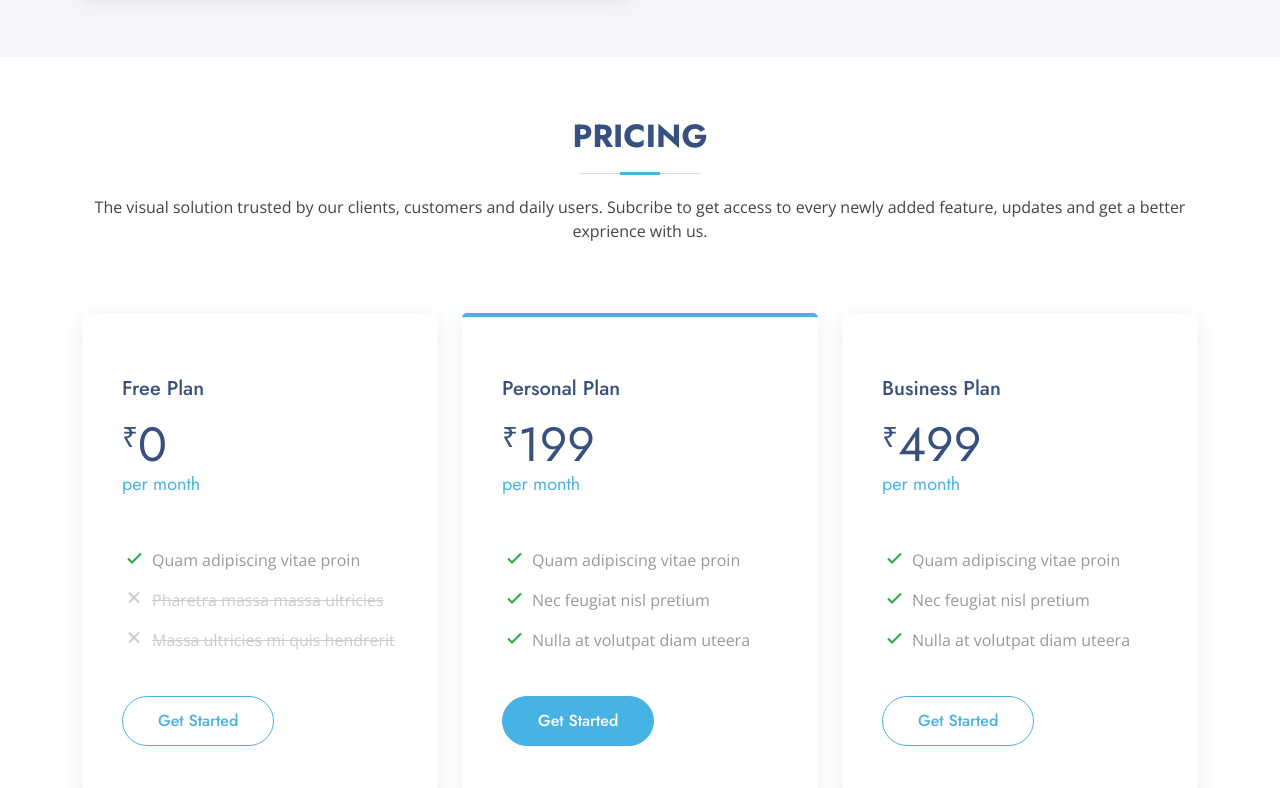
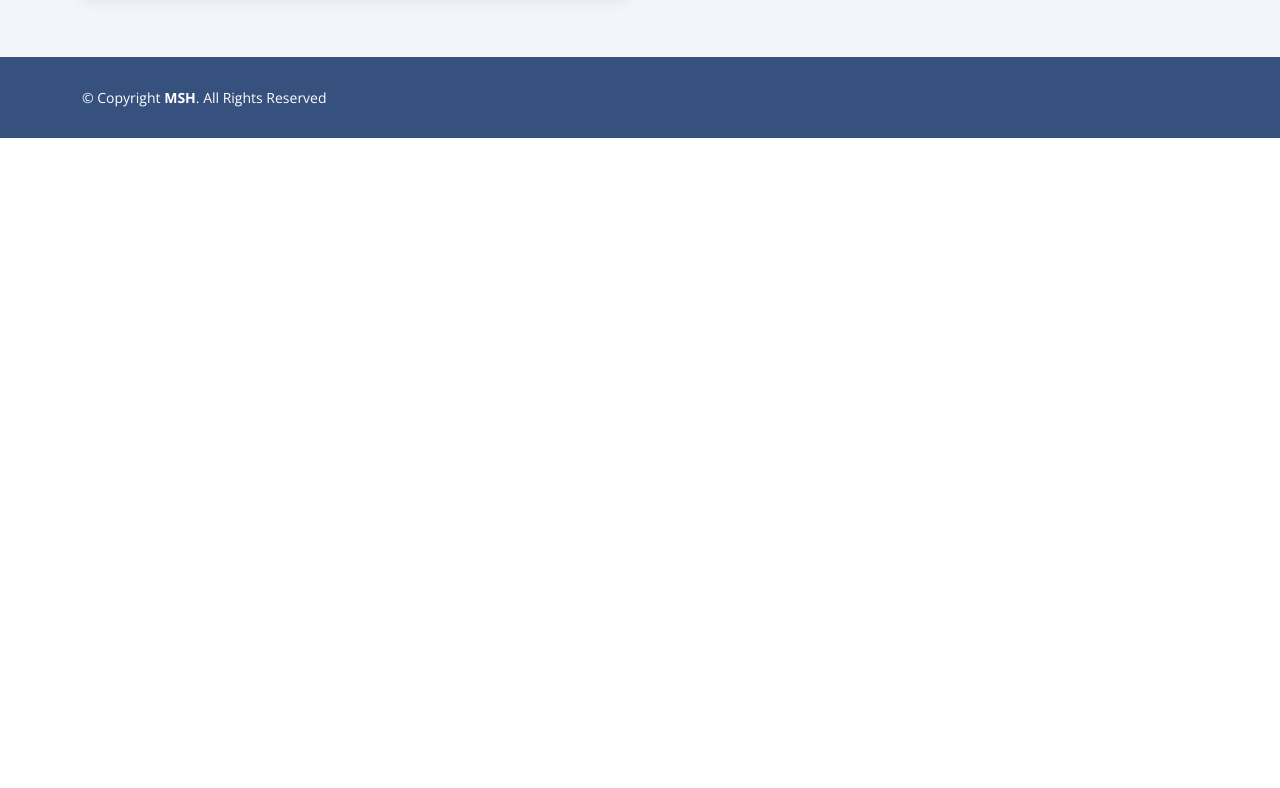
Before and after one commit to MainakRepositor/CD-Project, a plain HTML site: page index.html in a window 1280 px wide. Shown: the part 1812-2600 px from the top of the page. After the commit the page ends 1950 px from the top, so only its background shows below. Drawn offline with nearby package versions, Linux system fonts and the light colour scheme.

Commit message:
Update index.html

```diff
--- a/index.html
+++ b/index.html
@@ -182,62 +182,7 @@
       </div>
     </section><!-- End Team Section -->
 
-    <!-- ======= Pricing Section ======= -->
-    <section id="pricing" class="pricing">
-      <div class="container" data-aos="fade-up">
 
-        <div class="section-title">
-          <h2>Pricing</h2>
-          <p>The visual solution trusted by our clients, customers and daily users.
-            Subcribe to get access to every newly added feature, updates and get a better exprience with us.</p>
-        </div>
-
-        <div class="row">
-
-          <div class="col-lg-4" data-aos="fade-up" data-aos-delay="100">
-            <div class="box">
-              <h3>Free Plan</h3>
-              <h4><sup>₹</sup>0<span>per month</span></h4>
-              <ul>
-                <li><i class="bx bx-check"></i> Quam adipiscing vitae proin</li>
-                <li class="na"><i class="bx bx-x"></i> <span>Pharetra massa massa ultricies</span></li>
-                <li class="na"><i class="bx bx-x"></i> <span>Massa ultricies mi quis hendrerit</span></li>
-              </ul>
-              <a href="#" class="buy-btn">Get Started</a>
-            </div>
-          </div>
-
-          <div class="col-lg-4 mt-4 mt-lg-0" data-aos="fade-up" data-aos-delay="200">
-            <div class="box featured">
-              <h3>Personal Plan</h3>
-              <h4><sup>₹</sup>199<span>per month</span></h4>
-              <ul>
-                <li><i class="bx bx-check"></i> Quam adipiscing vitae proin</li>
-                <li><i class="bx bx-check"></i> Nec feugiat nisl pretium</li>
-                <li><i class="bx bx-check"></i> Nulla at volutpat diam uteera</li>
-              </ul>
-              <a href="#" class="buy-btn">Get Started</a>
-            </div>
-          </div>
-
-          <div class="col-lg-4 mt-4 mt-lg-0" data-aos="fade-up" data-aos-delay="300">
-            <div class="box">
-              <h3>Business Plan</h3>
-              <h4><sup>₹</sup>499<span>per month</span></h4>
-              <ul>
-                <li><i class="bx bx-check"></i> Quam adipiscing vitae proin</li>
-                <li><i class="bx bx-check"></i> Nec feugiat nisl pretium</li>
-                <li><i class="bx bx-check"></i> Nulla at volutpat diam uteera</li>
-
-              </ul>
-              <a href="#" class="buy-btn">Get Started</a>
-            </div>
-          </div>
-
-        </div>
-
-      </div>
-    </section><!-- End Pricing Section -->
 
 
 
```
